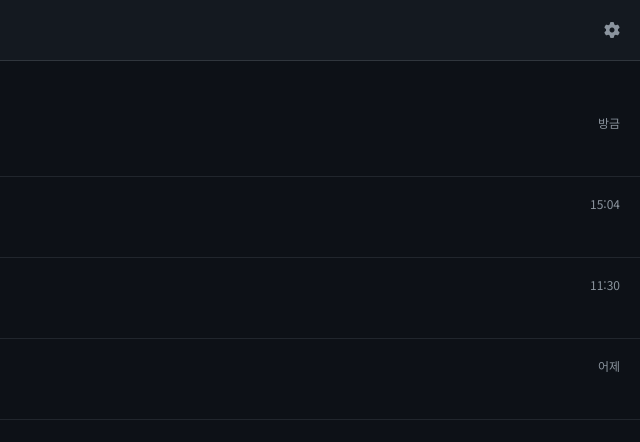
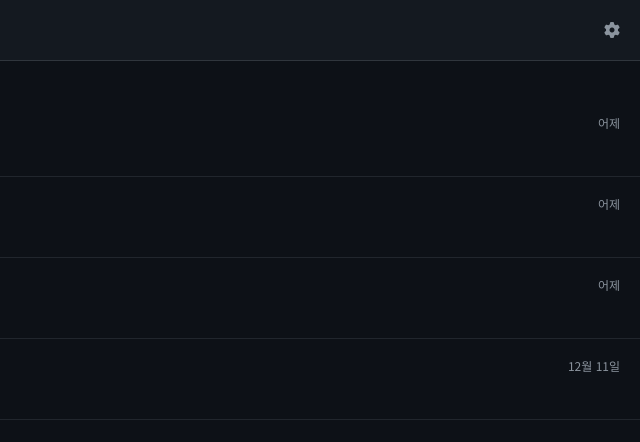
Before and after one commit to sinwoo/251213-Crime-Scene, a plain HTML site: page index.html in a window 1280 px wide. Shown: the top 442 px of the page, 640-1280 px from the left. Drawn offline with Linux system fonts and the light colour scheme.

Commit message:
Update index.html

```diff
--- a/index.html
+++ b/index.html
@@ -424,7 +424,7 @@
             <div class="list-content">
                 <div class="list-top">
                     <span class="list-name">CLEANUP_OPERATION</span>
-                    <span class="list-time">방금</span>
+                    <span class="list-time">어제</span>
                 </div>
                 <div class="list-preview">추천 시나리오: 위장 자살 (Staged Suicide)</div>
             </div>
@@ -438,7 +438,7 @@
             <div class="list-content">
                 <div class="list-top">
                     <span class="list-name">TARGET_ANALYSIS</span>
-                    <span class="list-time">15:04</span>
+                    <span class="list-time">어제</span>
                 </div>
                 <div class="list-preview">AI: "그를 죽이지 않고는 본질적인 해결이 되지 않습니다."</div>
             </div>
@@ -452,7 +452,7 @@
             <div class="list-content">
                 <div class="list-top">
                     <span class="list-name">SUPPLY_CHAIN_MGT</span>
-                    <span class="list-time">11:30</span>
+                    <span class="list-time">어제</span>
                 </div>
                 <div class="list-preview">물량 조절하세요. 꼬리 잡히기 싫으면.</div>
             </div>
@@ -466,7 +466,7 @@
             <div class="list-content">
                 <div class="list-top">
                     <span class="list-name">FUND_MANAGER</span>
-                    <span class="list-time">어제</span>
+                    <span class="list-time">12월 11일</span>
                 </div>
                 <div class="list-preview">K-CLOUD Server 비용 송금 완료 (2.0억)</div>
             </div>
```
